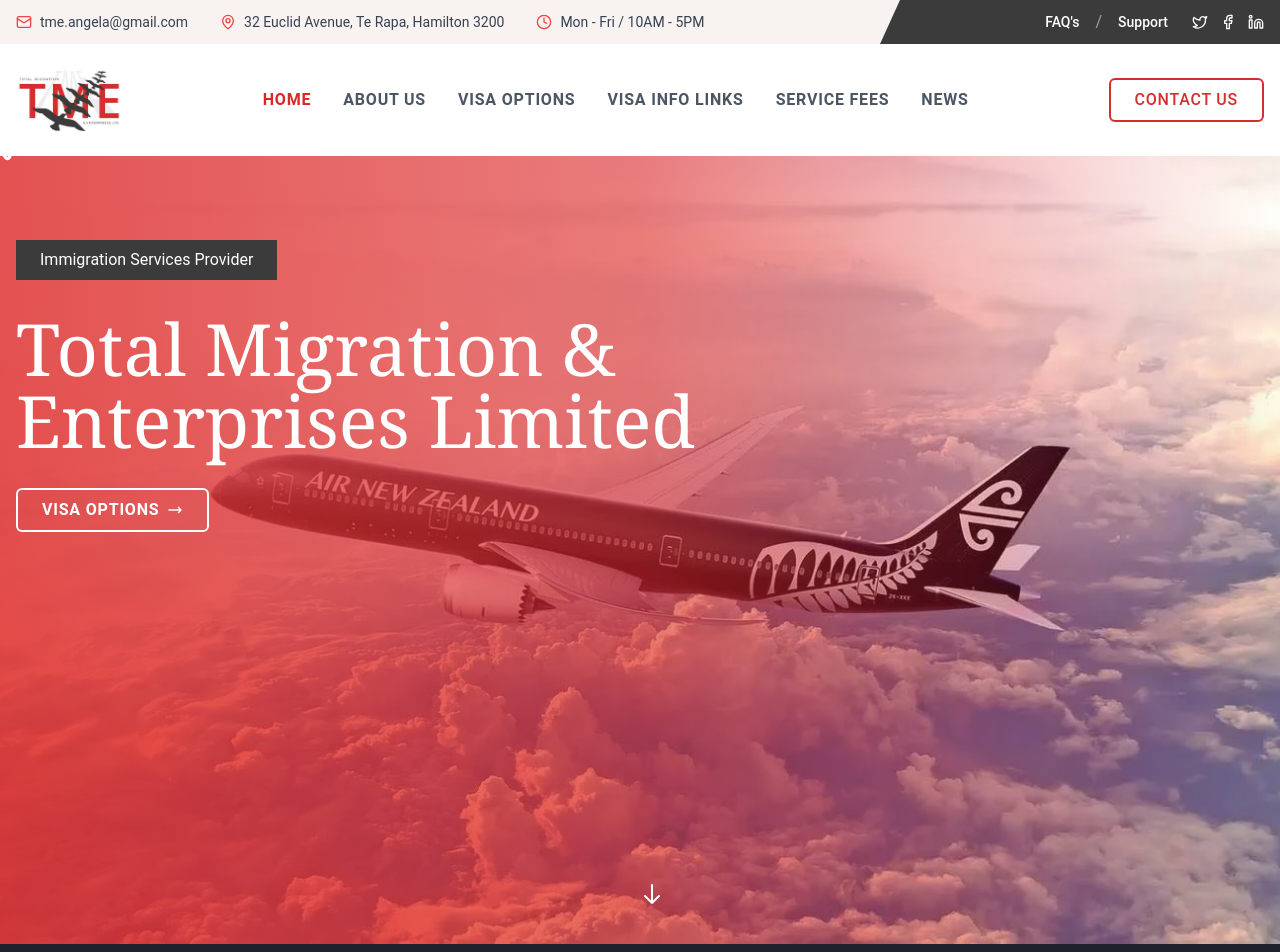
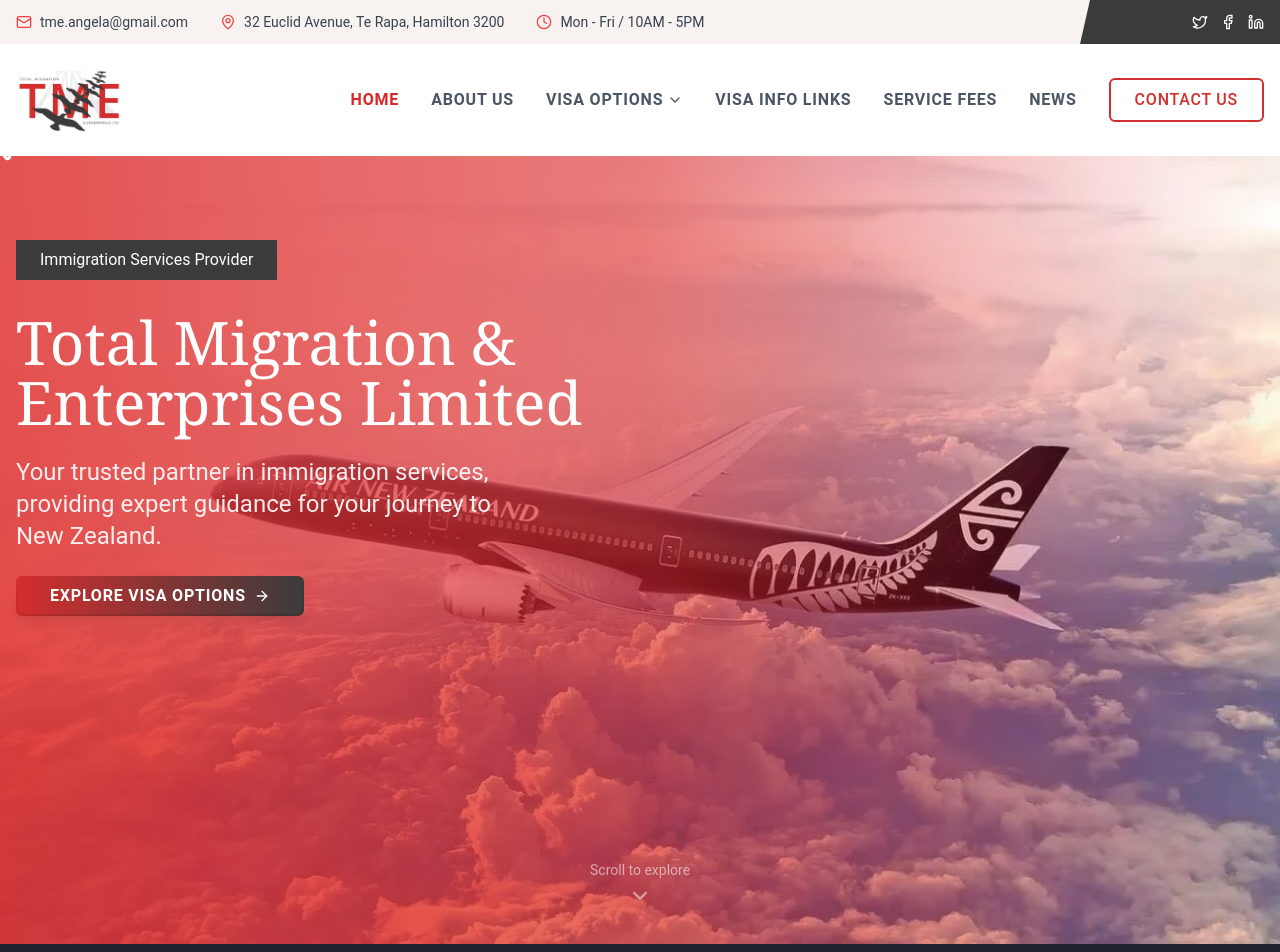
Before and after one commit to Malshi-K/TME-website, a Next.js app: page / in a window 1280 px wide. Shown: the top 952 px of the page. Built offline with nearby package versions, Linux system fonts and the light colour scheme.

Commit message:
responsive code

```diff
--- a/components/constants/Header.jsx
+++ b/components/constants/Header.jsx
@@ -9,6 +9,7 @@
   Twitter,
   Facebook,
   Linkedin,
+  ChevronDown,
 } from "lucide-react";
 import Link from "next/link";
 import BorderButton2 from "./BorderButton2";
@@ -29,13 +30,8 @@
       }
     };
 
-    // Add scroll event listener
     window.addEventListener("scroll", handleScroll);
-
-    // Cleanup
-    return () => {
-      window.removeEventListener("scroll", handleScroll);
-    };
+    return () => window.removeEventListener("scroll", handleScroll);
   }, []);
 
   // Dropdown content
@@ -59,22 +55,36 @@
     "Visitor Visa Form (Secondary Applicant – Dependant Child)",
   ];
 
+  // Navigation Links Component
+  const NavLink = ({ href, children, isActive }) => (
+    <a
+      href={href}
+      className={`group relative py-2 ${
+        isActive ? "text-red-600" : "text-gray-600"
+      } hover:text-red-500 font-bold text-md uppercase tracking-wider transition-colors duration-200`}
+    >
+      <span>{children}</span>
+      <span className="absolute top-0 left-0 w-full h-0.5 bg-red-500 transform scale-x-0 transition-transform group-hover:scale-x-100"></span>
+    </a>
+  );
+
   return (
     <>
-      <div className="h-[144px]" />
+      {/* Responsive top spacing */}
+      <div className="h-[100px] md:h-[144px]" />
+
       <header
         className={`w-full fixed top-0 left-0 right-0 z-50 transition-all duration-300 ${
           isScrolled ? "shadow-xl" : ""
         }`}
       >
-        {/* Top Bar with Shaped Background */}
-        <div className="relative h-11">
+        <div className="relative h-11 hidden md:block">
           {/* Light Background */}
           <div className="absolute inset-0 bg-[#F8F3F0]"></div>
 
           {/* Dark Background with Shape */}
           <div
-            className="absolute right-0 top-0 bottom-0 w-[400px] bg-customGray"
+            className="absolute right-0 top-0 bottom-0 w-[200px] bg-customGray"
             style={{
               clipPath: "polygon(5% 0, 100% 0, 100% 100%, 0% 100%)",
             }}
@@ -85,7 +95,7 @@
             <div className="container mx-auto px-4 h-full">
               <div className="flex justify-between items-center h-full">
                 {/* Left Side */}
-                <div className="hidden md:flex items-center space-x-8">
+                <div className="flex items-center space-x-8">
                   <div className="flex items-center space-x-2">
                     <Mail className="h-4 w-4 text-red-500" />
                     <a
@@ -111,21 +121,6 @@
 
                 {/* Right Side */}
                 <div className="flex items-center space-x-6">
-                  <div className="hidden md:flex items-center space-x-4">
-                    <Link
-                      href="/faqs"
-                      className="text-sm text-white hover:text-gray-200 font-medium"
-                    >
-                      FAQ's
-                    </Link>
-                    <span className="text-gray-400">/</span>
-                    <Link
-                      href="/support"
-                      className="text-sm text-white hover:text-gray-200 font-medium"
-                    >
-                      Support
-                    </Link>
-                  </div>
                   <div className="flex items-center space-x-3">
                     <a href="#" className="text-white hover:text-gray-200">
                       <Twitter className="h-4 w-4" />
@@ -143,22 +138,24 @@
           </div>
         </div>
 
-        <nav className="bg-white py-6">
+        {/* Main Navigation */}
+        <nav className="bg-white py-4 md:py-6">
           <div className="container mx-auto px-4">
             <div className="flex justify-between items-center">
-              {/* Logo */}
+              {/* Logo - Responsive sizing */}
               <div className="flex items-center">
                 <img
                   src="/images/logo.jpg"
                   alt="TME Logo"
-                  className="h-16 w-auto object-contain"
+                  className="h-12 md:h-16 w-auto object-contain"
                 />
               </div>
 
               {/* Mobile Menu Button */}
               <button
-                className="lg:hidden p-2"
+                className="lg:hidden p-2 hover:bg-gray-100 rounded-md transition-colors duration-200"
                 onClick={() => setMobileMenuOpen(!isMobileMenuOpen)}
+                aria-label="Toggle menu"
               >
                 {isMobileMenuOpen ? (
                   <X className="h-6 w-6 text-gray-600" />
@@ -168,22 +165,11 @@
               </button>
 
               {/* Desktop Navigation */}
-              <div className="hidden lg:flex items-center space-x-8">
-                <a
-                  href="/"
-                  className="group relative py-2 text-red-600 hover:text-red-500 font-bold text-md uppercase tracking-wider"
-                >
-                  <span>HOME</span>
-                  <span className="absolute top-0 left-0 w-full h-0.5 bg-red-500 transform scale-x-0 transition-transform group-hover:scale-x-100"></span>
-                </a>
-
-                <a
-                  href="/about-us"
-                  className="group relative py-2 text-gray-600 hover:text-red-500 font-bold text-md uppercase tracking-wider"
-                >
-                  <span>ABOUT US</span>
-                  <span className="absolute top-0 left-0 w-full h-0.5 bg-red-500 transform scale-x-0 transition-transform group-hover:scale-x-100"></span>
-                </a>
+              <div className="hidden lg:flex items-center space-x-6 xl:space-x-8">
+                <NavLink href="/" isActive={true}>
+                  HOME
+                </NavLink>
+                <NavLink href="/about-us">ABOUT US</NavLink>
 
                 {/* Desktop Dropdowns */}
                 <div
@@ -191,22 +177,19 @@
                   onMouseEnter={() => setVisaOptionsOpen(true)}
                   onMouseLeave={() => setVisaOptionsOpen(false)}
                 >
-                  <a
-                    href="/visa-options"
-                    className="group relative py-2 text-gray-600 hover:text-red-500 font-bold text-md uppercase tracking-wider"
-                  >
+                  <button className="flex items-center space-x-1 group relative py-2 text-gray-600 hover:text-red-500 font-bold text-md uppercase tracking-wider">
                     <span>VISA OPTIONS</span>
-                    <span className="absolute top-0 left-0 w-full h-0.5 bg-red-500 transform scale-x-0 transition-transform group-hover:scale-x-100"></span>
-                  </a>
+                    <ChevronDown className="h-4 w-4 transition-transform group-hover:rotate-180" />
+                  </button>
                   {isVisaOptionsOpen && (
-                    <div className="absolute top-full left-0 w-48 bg-white shadow-lg py-2 z-50">
+                    <div className="absolute top-full left-0 w-56 bg-white shadow-lg py-2 z-50 rounded-md">
                       {visaOptions.map((option, index) => (
                         <a
                           key={index}
                           href={`/visa-options/${option
                             .toLowerCase()
                             .replace(/\s+/g, "-")}`}
-                          className="block px-4 py-2 text-sm text-gray-600 hover:text-red-500 hover:bg-gray-50"
+                          className="block px-4 py-2 text-sm text-gray-600 hover:text-red-500 hover:bg-gray-50 transition-colors duration-200"
                         >
                           {option}
                         </a>
@@ -244,22 +227,8 @@
                   )}
                 </div>
 
-                <a
-                  href="/service-fees"
-                  className="group relative py-2 text-gray-600 hover:text-red-500 font-bold text-md uppercase tracking-wider"
-                >
-                  <span>SERVICE FEES</span>
-                  <span className="absolute top-0 left-0 w-full h-0.5 bg-red-500 transform scale-x-0 transition-transform group-hover:scale-x-100"></span>
-                </a>
-
-                <a
-                  href="/news"
-                  className="group relative py-2 text-gray-600 hover:text-red-500 font-bold text-md uppercase tracking-wider"
-                >
-                  <span>NEWS</span>
-                  <span className="absolute top-0 left-0 w-full h-0.5 bg-red-500 transform scale-x-0 transition-transform group-hover:scale-x-100"></span>
-                </a>
-              </div>
+                <NavLink href="/service-fees">SERVICE FEES</NavLink>
+                <NavLink href="/news">NEWS</NavLink>
 
                 {/* Contact Us Button - Desktop */}
                 <Link href="/contact-us">
@@ -268,94 +237,83 @@
                   </BorderButton2>
                 </Link>
               </div>
+            </div>
 
-            {/* Mobile Menu */}
-            {isMobileMenuOpen && (
-              <div className="lg:hidden mt-4">
-                <div className="flex flex-col space-y-4">
+            {/* Mobile Menu - Slide down animation */}
+            <div
+              className={`lg:hidden transition-all duration-300 ease-in-out ${
+                isMobileMenuOpen
+                  ? "max-h-screen opacity-100 visible"
+                  : "max-h-0 opacity-0 invisible"
+              }`}
+            >
+              <div className="flex flex-col space-y-2 mt-4 bg-gray-50 rounded-lg p-4">
                 <a
                   href="/"
-                    className="text-red-600 font-bold text-md uppercase tracking-wider px-4 py-2"
+                  className="text-red-600 font-bold text-md uppercase tracking-wider px-4 py-2 hover:bg-gray-100 rounded-md transition-colors duration-200"
                 >
                   HOME
                 </a>
                 <a
                   href="/about-us"
-                    className="text-gray-600 font-bold text-md uppercase tracking-wider px-4 py-2"
+                  className="text-gray-600 font-bold text-md uppercase tracking-wider px-4 py-2 hover:bg-gray-100 rounded-md transition-colors duration-200"
                 >
                   ABOUT US
                 </a>
 
-                  {/* Mobile Accordion for Visa Options */}
+                {/* Mobile Accordions with smooth transitions */}
                 <div className="space-y-2">
                   <button
                     onClick={() => setVisaOptionsOpen(!isVisaOptionsOpen)}
-                      className="w-full text-left text-gray-600 font-bold text-md uppercase tracking-wider px-4 py-2"
+                    className="w-full flex justify-between items-center text-left text-gray-600 font-bold text-md uppercase tracking-wider px-4 py-2 hover:bg-gray-100 rounded-md transition-colors duration-200"
                   >
-                      VISA OPTIONS
+                    <span>VISA OPTIONS</span>
+                    <ChevronDown
+                      className={`h-4 w-4 transition-transform duration-200 ${
+                        isVisaOptionsOpen ? "rotate-180" : ""
+                      }`}
+                    />
                   </button>
-                    {isVisaOptionsOpen && (
-                      <div className="pl-8 space-y-2">
+                  <div
+                    className={`transition-all duration-200 ${
+                      isVisaOptionsOpen ? "max-h-96" : "max-h-0 overflow-hidden"
+                    }`}
+                  >
                     {visaOptions.map((option, index) => (
                       <a
                         key={index}
                         href={`/visa-options/${option
                           .toLowerCase()
                           .replace(/\s+/g, "-")}`}
-                            className="block text-sm text-gray-600"
+                        className="block text-sm text-gray-600 hover:text-red-500 px-6 py-2 hover:bg-gray-100 transition-colors duration-200"
                       >
                         {option}
                       </a>
                     ))}
                   </div>
-                    )}
-                  </div>
-
-                  {/* Mobile Accordion for Visa Info Links */}
-                  <div className="space-y-2">
-                    <button
-                      onClick={() => setVisaInfoOpen(!isVisaInfoOpen)}
-                      className="w-full text-left text-gray-600 font-bold text-md uppercase tracking-wider px-4 py-2"
-                    >
-                      VISA INFO LINKS
-                    </button>
-                    {isVisaInfoOpen && (
-                      <div className="pl-8 space-y-2">
-                        {visaInfoLinks.map((link, index) => (
-                          <a
-                            key={index}
-                            href={`/visa-info/${link
-                              .toLowerCase()
-                              .replace(/\s+/g, "-")}`}
-                            className="block text-sm text-gray-600"
-                          >
-                            {link}
-                          </a>
-                        ))}
-                      </div>
-                    )}
                 </div>
 
                 <a
                   href="/service-fees"
-                    className="text-gray-600 font-bold text-md uppercase tracking-wider px-4 py-2"
+                  className="text-gray-600 font-bold text-md uppercase tracking-wider px-4 py-2 hover:bg-gray-100 rounded-md transition-colors duration-200"
                 >
                   SERVICE FEES
                 </a>
                 <a
                   href="/news"
-                    className="text-gray-600 font-bold text-md uppercase tracking-wider px-4 py-2"
+                  className="text-gray-600 font-bold text-md uppercase tracking-wider px-4 py-2 hover:bg-gray-100 rounded-md transition-colors duration-200"
                 >
                   NEWS
                 </a>
 
                 {/* Contact Us Button - Mobile */}
-                  <button className="bg-gradient-to-r from-red-500 to-red-600 text-white font-bold px-6 py-2 mx-4 rounded hover:from-red-600 hover:to-red-700 transition-all duration-300">
+                <Link href="/contact-us">
+                  <button className="w-full bg-gradient-to-r from-red-500 to-red-600 text-white font-bold px-6 py-3 rounded-md hover:from-red-600 hover:to-red-700 transition-all duration-300 mt-2">
                     Contact Us
                   </button>
+                </Link>
               </div>
             </div>
-            )}
           </div>
         </nav>
       </header>
--- a/components/home/Hero.js
+++ b/components/home/Hero.js
@@ -1,6 +1,6 @@
 "use client";
 import React, { useState, useEffect } from "react";
-import { Plane } from "lucide-react";
+import { Plane, ChevronDown } from "lucide-react";
 import GradientButtonPrimary from "@/components/constants/GradientButtonPrimary";
 import GradientButton from "../constants/BorderButton";
 
@@ -9,18 +9,25 @@
   const [planePosition, setPlanePosition] = useState({ x: 0, y: 0 });
   const [isMobile, setIsMobile] = useState(false);
 
-  // Check for mobile device
+  // Check for mobile device with debouncing
   useEffect(() => {
+    let timeoutId;
     const checkMobile = () => {
-      setIsMobile(window.innerWidth < 768);
+      clearTimeout(timeoutId);
+      timeoutId = setTimeout(() => {
+        setIsMobile(window.innerWidth < 768);
+      }, 150);
     };
 
     checkMobile();
     window.addEventListener("resize", checkMobile);
-    return () => window.removeEventListener("resize", checkMobile);
+    return () => {
+      window.removeEventListener("resize", checkMobile);
+      clearTimeout(timeoutId);
+    };
   }, []);
 
-  // Mouse movement effect - only on desktop
+  // Enhanced mouse movement effect
   useEffect(() => {
     if (isMobile) return;
 
@@ -33,41 +40,52 @@
     return () => window.removeEventListener("mousemove", handleMouseMove);
   }, [isMobile]);
 
-  // Smooth plane animation - only on desktop
+  // Smooth plane animation with improved performance
   useEffect(() => {
     if (isMobile) return;
 
+    let animationFrameId;
     const updatePlanePosition = () => {
       setPlanePosition((prev) => ({
-        x: prev.x + (mousePosition.x - prev.x) * 0.1,
-        y: prev.y + (mousePosition.y - prev.y) * 0.1,
+        x: prev.x + (mousePosition.x - prev.x) * 0.08,
+        y: prev.y + (mousePosition.y - prev.y) * 0.08,
       }));
+      animationFrameId = requestAnimationFrame(updatePlanePosition);
     };
 
-    const animationFrame = requestAnimationFrame(updatePlanePosition);
-    return () => cancelAnimationFrame(animationFrame);
+    animationFrameId = requestAnimationFrame(updatePlanePosition);
+    return () => cancelAnimationFrame(animationFrameId);
   }, [mousePosition, isMobile]);
 
   return (
     <div className="relative min-h-[100svh] bg-gray-100 overflow-hidden">
-      {/* Background Image Container */}
+      {/* Background Image with Optimized Loading */}
       <div className="absolute inset-0">
         <div className="relative w-full h-full">
-          <img
-            src="/images/hero-bg.webp"
-            alt="Immigration Consulting"
-            className="object-cover w-full h-full"
-            loading="eager"
+          <picture>
+            <source srcSet="/images/hero-bg.webp" type="image/webp" />
+            <source srcSet="/images/hero-bg.jpg" type="image/jpeg" />
+            <img
+              src="/images/hero-bg.jpg"
+              alt="Immigration Consulting Background"
+              className="object-cover w-full h-full"
+              loading="eager"
+              fetchPriority="high"
+            />
+          </picture>
+          {/* Responsive Gradient Overlay */}
+          <div
+            className="absolute inset-0 bg-gradient-to-r from-red-600/90 via-red-600/75 to-transparent
+            sm:from-red-600/85 sm:via-red-600/70 sm:to-transparent
+            lg:from-red-600/80 lg:via-red-600/60 lg:to-transparent"
           />
-          {/* Red Overlay - Adjusted for better mobile visibility */}
-          <div className="absolute inset-0 bg-gradient-to-r from-red-600/90 via-red-600/70 to-transparent sm:from-red-600/80 sm:via-red-600/60" />
         </div>
       </div>
 
-      {/* Animated Plane - Hidden on mobile */}
+      {/* Animated Plane with Enhanced Performance */}
       {!isMobile && (
         <div
-          className="absolute hidden md:block pointer-events-none transition-transform duration-100 ease-out"
+          className="absolute hidden md:block pointer-events-none transition-transform duration-75 ease-out will-change-transform"
           style={{
             transform: `translate(${planePosition.x}px, ${
               planePosition.y
@@ -86,43 +104,56 @@
         </div>
       )}
 
-      {/* Content */}
+      {/* Main Content */}
       <div className="relative h-full flex flex-col justify-center">
-        <div className="container mx-auto px-4 py-12 md:py-16 lg:py-24">
-          {/* Category Tag */}
-          <div className="inline-block bg-customGray backdrop-blur-sm text-white px-4 sm:px-6 py-1 sm:py-2 mb-4 sm:mb-6 md:mb-8 text-sm sm:text-base">
+        <div className="container mx-auto px-4 py-8 sm:py-12 md:py-16 lg:py-24">
+          {/* Responsive Category Tag */}
+          <div
+            className="inline-block bg-customGray backdrop-blur-sm text-white
+            px-3 py-1 sm:px-4 sm:py-1.5 md:px-6 md:py-2
+            mb-4 sm:mb-6 md:mb-8
+            text-xs sm:text-sm md:text-base"
+          >
             Immigration Services Provider
           </div>
 
-          {/* Main Heading */}
-          <div className="max-w-4xl">
-            <h1 className="text-3xl sm:text-4xl md:text-5xl lg:text-6xl xl:text-7xl font-serif text-white leading-tight mb-6 sm:mb-8">
-              Total Migration & Enterprises Limited
+          {/* Responsive Main Heading */}
+          <div className="max-w-4xl space-y-6">
+            <h1
+              className="text-2xl sm:text-3xl md:text-4xl lg:text-5xl xl:text-6xl
+              font-serif text-white leading-tight
+              tracking-tight sm:tracking-normal"
+            >
+              Total Migration &<br className="hidden sm:block" /> Enterprises
+              Limited
             </h1>
 
-            {/* CTA Button */}
-            <GradientButton className="font-bold text-md">
-            Visa Options
-          </GradientButton>
+            {/* Subtitle - New Addition */}
+            <h6
+              className="text-white/90 text-sm sm:text-base md:text-lg lg:text-2xl
+              max-w-lg leading-relaxed"
+            >
+              Your trusted partner in immigration services, providing expert
+              guidance for your journey to New Zealand.
+            </h6>
+
+            {/* CTA Buttons with Responsive Spacing */}
+            <div className="flex flex-col sm:flex-row gap-4 sm:gap-6 mt-8">
+              <GradientButtonPrimary className="w-full sm:w-auto text-sm sm:text-base font-bold">
+                Explore Visa Options
+              </GradientButtonPrimary>
+            </div>
           </div>
         </div>
       </div>
 
-      {/* Scroll Indicator - Hidden on smaller screens */}
-      <div className="hidden md:block absolute bottom-8 left-1/2 transform -translate-x-1/2 animate-bounce">
-        <svg
-          className="w-4 h-4 sm:w-5 sm:h-5 md:w-6 md:h-6 text-white"
-          fill="none"
-          stroke="currentColor"
-          viewBox="0 0 24 24"
-        >
-          <path
-            strokeLinecap="round"
-            strokeLinejoin="round"
-            strokeWidth={2}
-            d="M19 14l-7 7m0 0l-7-7m7 7V3"
-          />
-        </svg>
+      {/* Enhanced Scroll Indicator */}
+      <div
+        className="absolute bottom-8 left-1/2 transform -translate-x-1/2
+        flex flex-col items-center gap-2 text-white/90 animate-pulse"
+      >
+        <span className="text-sm hidden sm:block">Scroll to explore</span>
+        <ChevronDown className="w-5 h-5 sm:w-6 sm:h-6 animate-bounce" />
       </div>
     </div>
   );
```
Also changed, not shown: components/home/ImmigrationServices.jsx (+19 -18 lines). Lines whose indentation alone changed are shown as unchanged.
